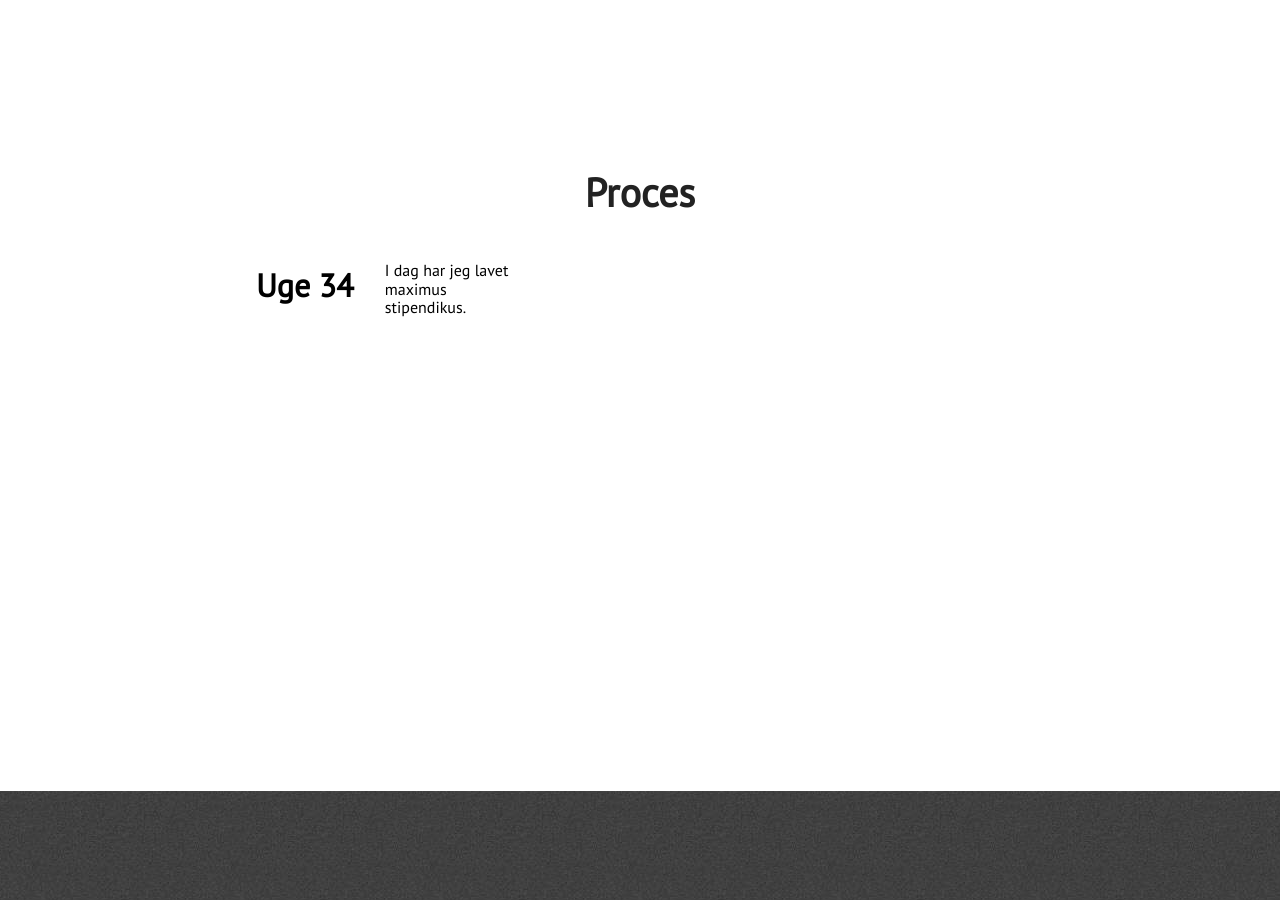
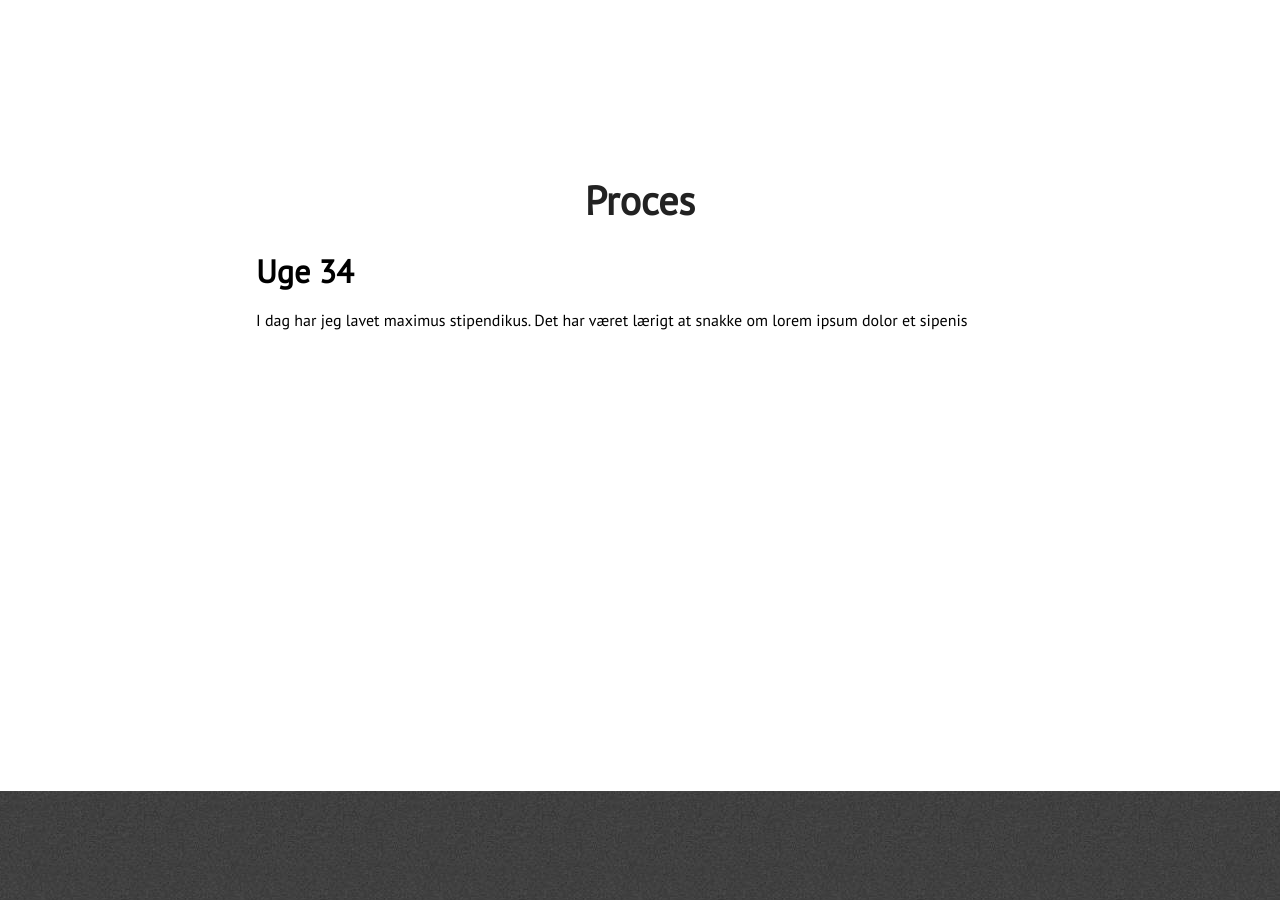
Before and after one commit to EmreAltiintas/portfolio, a Jekyll site: the page built from index.html, in a window 1280 px wide and 900 px high, scrolled down 3169 px. Built offline with Jekyll 4.4.1, drawn with Linux system fonts in a browser that asks for light colours; nearby versions of some CDN libraries.

Commit message:
Update projects.html

```diff
--- a/_includes/projects.html
+++ b/_includes/projects.html
@@ -3,15 +3,15 @@
         <div class="full-width">
             <div class="section-heading" id="featured-projects-text">Proces</div>
 
-                <div class="project-technologies">
+
 
                  <h1>
                      Uge 34
                  </h1>
                     <p>
-                        I dag har jeg lavet maximus stipendikus.
+                        I dag har jeg lavet maximus stipendikus. Det har været lærigt at snakke om lorem ipsum dolor et sipenis
                     </p>
-                </div>
+
         </div>
     </section>
 </div>
```
